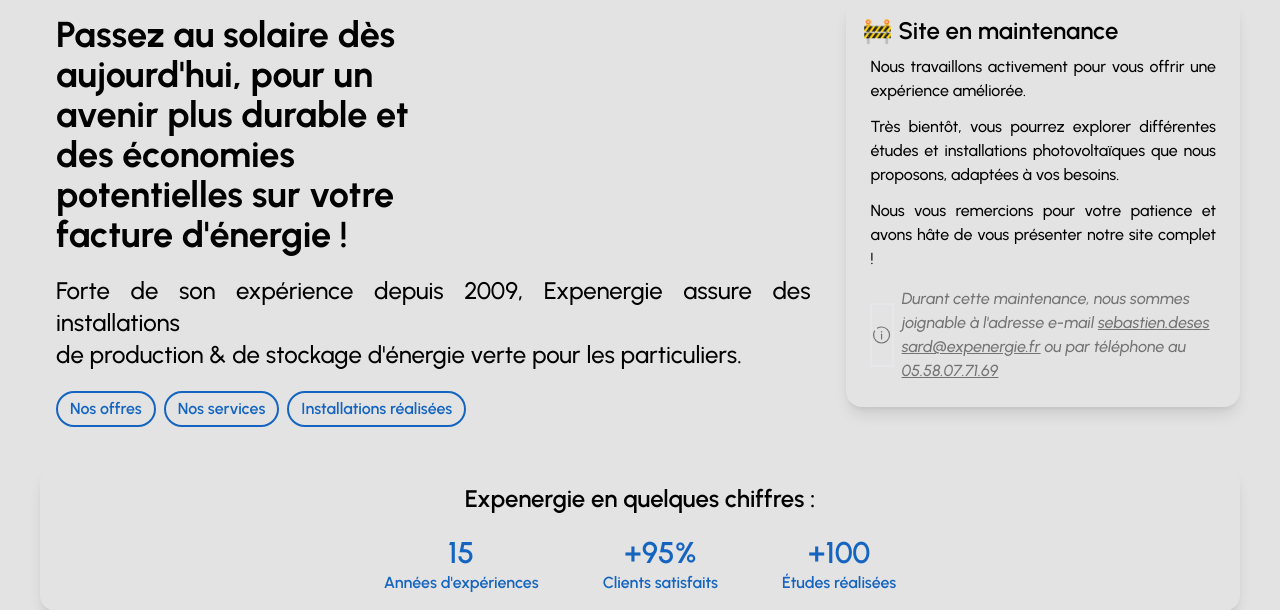
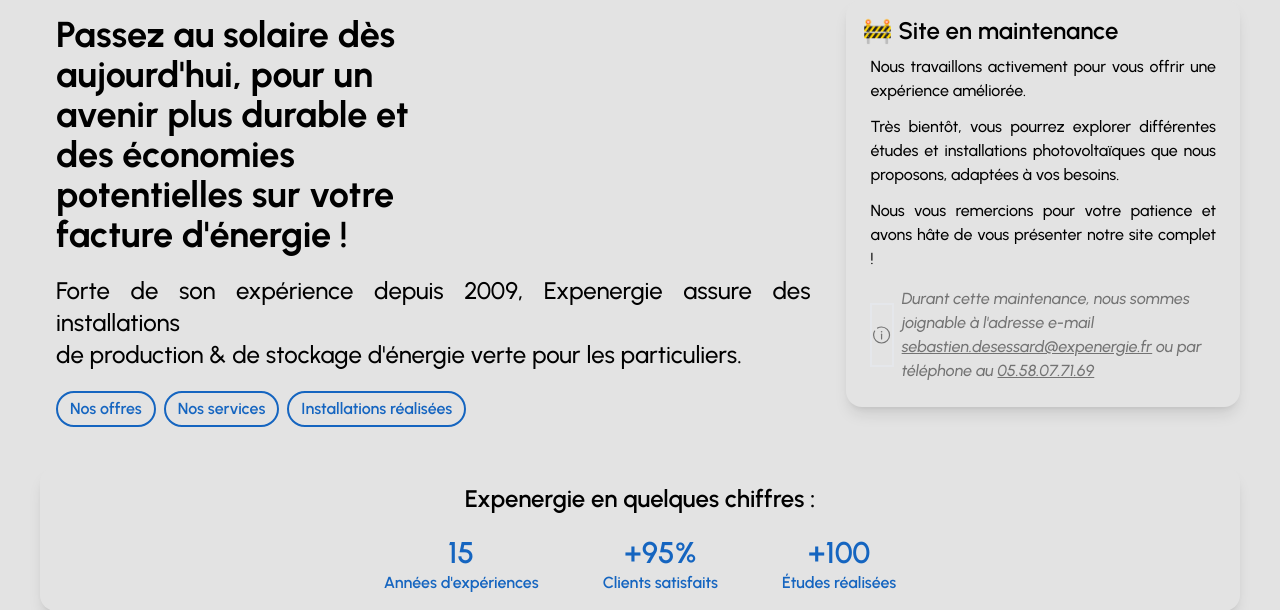
Before and after one commit to CarteSD/expenergie, a PHP site: template src/templates/home.twig in a window 1280 px wide. Shown: the part 137-747 px from the top of the page. Run offline with PHP 8.4, Linux system fonts and the light colour scheme; the template is opened without the code that fills it, so the values that code supplies are empty; style sheets or scripts are compiled from the project's sources; some libraries are stand-ins or nearby versions.

Commit message:
:lipstick: Meilleure gestion du `word-break`

```diff
--- a/src/templates/home.twig
+++ b/src/templates/home.twig
@@ -35,7 +35,7 @@
         </div>
         <div class="flex m-2 items-center gap-2 overflow-hidden">
             <svg class="text-platinum-4 border-2" xmlns="http://www.w3.org/2000/svg" width="4em" height="4em" viewBox="0 0 24 24"><g fill="none"><path stroke="currentColor" stroke-linecap="round" stroke-width="1.5" d="M12 17v-6"/><circle cx="1" cy="1" r="1" fill="currentColor" transform="matrix(1 0 0 -1 11 9)"/><path stroke="currentColor" stroke-linecap="round" stroke-width="1.5" d="M7 3.338A9.95 9.95 0 0 1 12 2c5.523 0 10 4.477 10 10s-4.477 10-10 10S2 17.523 2 12c0-1.821.487-3.53 1.338-5"/></g></svg>
-            <p class="italic text-platinum-4">Durant cette maintenance, nous sommes joignable à l'adresse e-mail <a class="underline break-all" href="mailto:sebastien.desessard@expenergie.fr">sebastien.desessard@expenergie.fr</a> ou par téléphone au <span class="underline">05.58.07.71.69</span></p>
+            <p class="italic text-platinum-4">Durant cette maintenance, nous sommes joignable à l'adresse e-mail <a class="underline break-all sm:break-normal" href="mailto:sebastien.desessard@expenergie.fr">sebastien.desessard@expenergie.fr</a> ou par téléphone au <span class="underline">05.58.07.71.69</span></p>
         </div>
     </div>
 </div>
```
